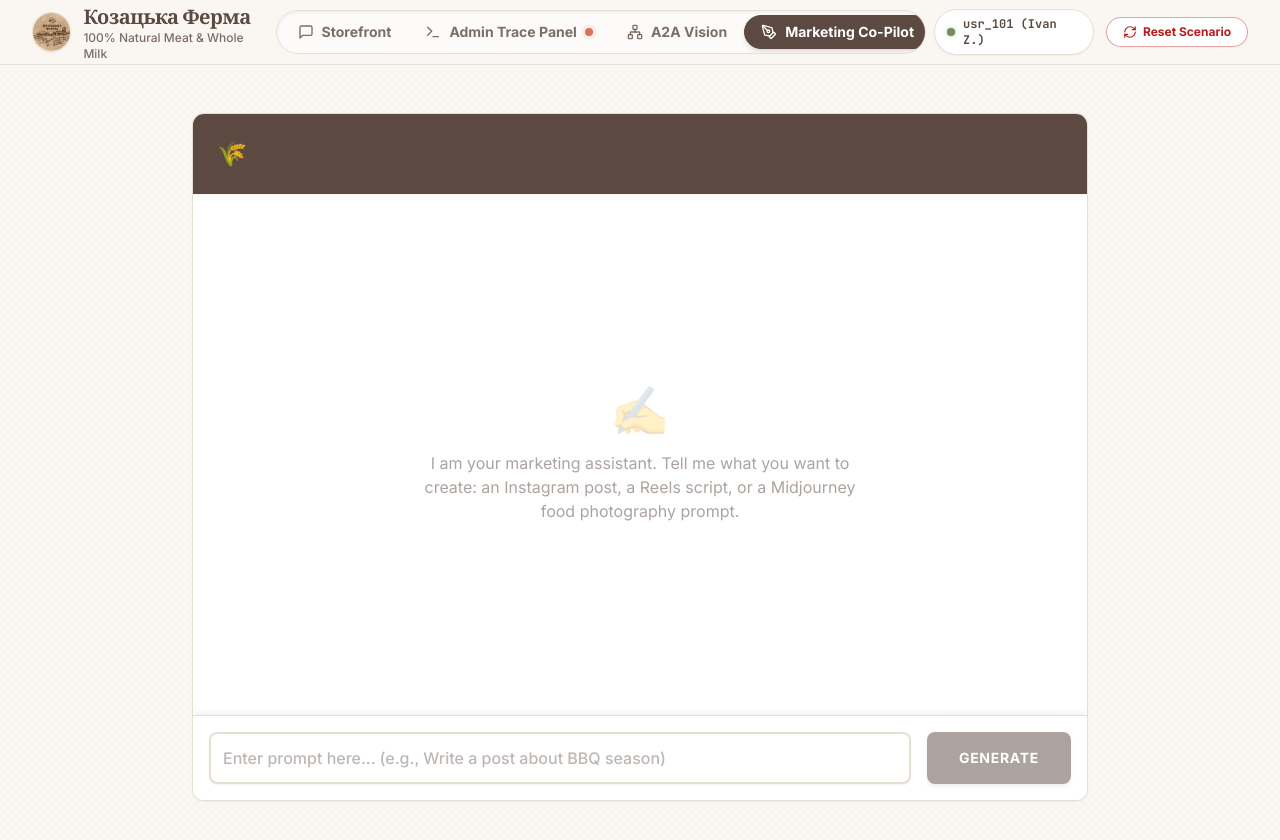
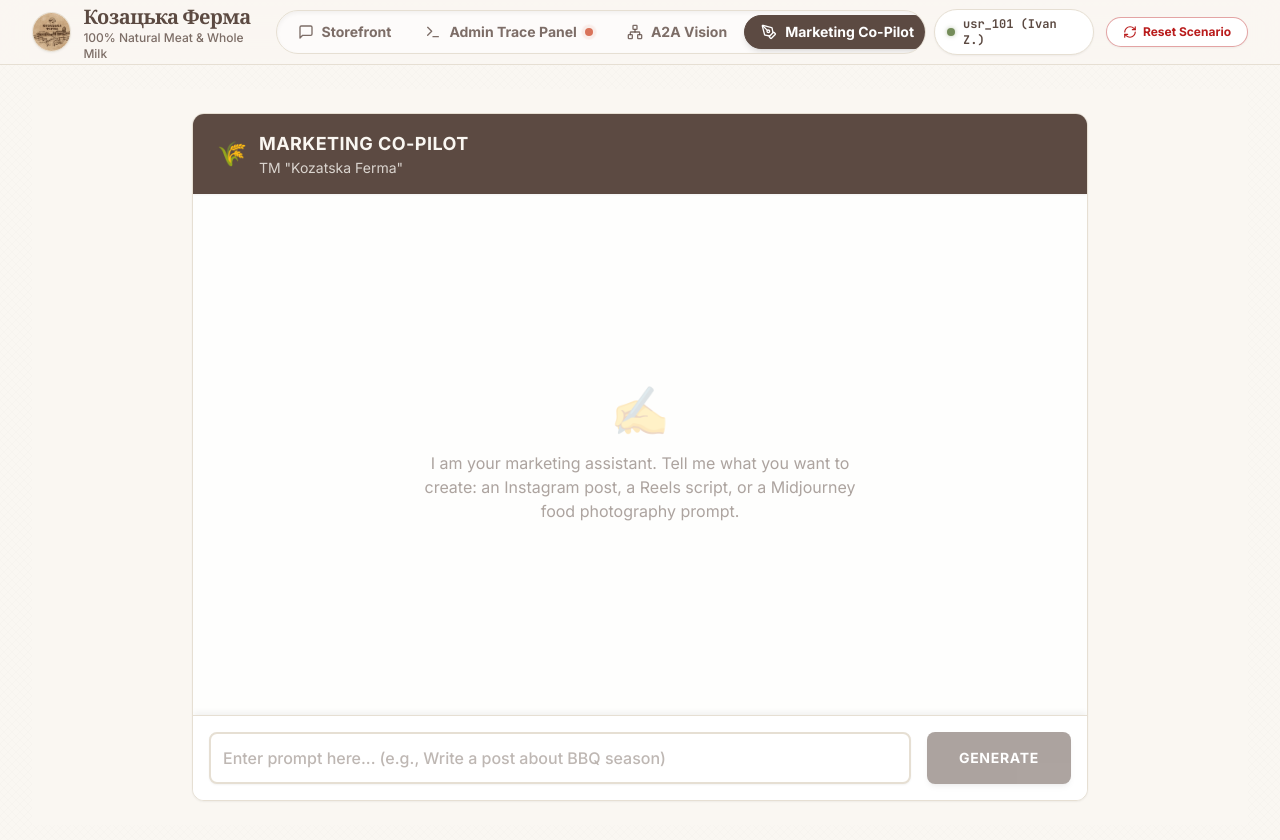
Before and after one commit to mykytaterentiev/kozatska_ferma, a React (Vite) app in the folder frontend/: page / in a window 1280 px wide. Both pictures are taken after a click on the button "Marketing Co-Pilot". Shown: the top 840 px of the page. Built offline with nearby package versions, Linux system fonts and the light colour scheme; a web font is replaced by a local one.

Commit message:
fix(ui): use correct tailwind variable brand-kraft for marketing copilot header

```diff
--- a/frontend/src/components/MarketingCopilot.tsx
+++ b/frontend/src/components/MarketingCopilot.tsx
@@ -49,11 +49,11 @@ export const MarketingCopilot: React.FC = () => {
   };
 
   return (
-    <div className="flex h-[calc(100vh-4rem)] bg-brand-kraftLight text-brand-roasted p-6 font-sans">
+    <div className="flex h-[calc(100vh-4rem)] bg-brand-kraft text-brand-roasted p-6 font-sans">
       <div className="flex flex-col w-full max-w-4xl mx-auto bg-white rounded-xl shadow-sm border border-brand-border overflow-hidden">
 
         {/* Header - Added flex-shrink-0 to prevent flex compression overlap */}
-        <div className="px-6 py-4 bg-brand-roasted text-brand-kraftLight flex items-center gap-3 flex-shrink-0 z-10 shadow-sm relative">
+        <div className="px-6 py-4 bg-brand-roasted text-brand-kraft flex items-center gap-3 flex-shrink-0 z-10 shadow-sm relative">
           <span className="text-2xl">🌾</span>
           <div>
             <h2 className="font-bold text-lg tracking-wide uppercase">Marketing Co-Pilot</h2>
@@ -62,7 +62,7 @@ export const MarketingCopilot: React.FC = () => {
         </div>
 
         {/* Output Area */}
-        <div className="flex-1 p-6 overflow-y-auto bg-brand-kraftLight/20">
+        <div className="flex-1 p-6 overflow-y-auto bg-brand-kraft/20">
           {!response && !loading && (
             <div className="h-full flex flex-col items-center justify-center text-brand-roasted/50 text-center space-y-4">
               <span className="text-5xl opacity-50">✍️</span>
@@ -73,7 +73,7 @@ export const MarketingCopilot: React.FC = () => {
           )}
 
           {response && (
-            <div className="prose prose-stone max-w-none text-brand-roasted prose-headings:text-brand-roasted prose-strong:text-brand-roasted prose-p:leading-relaxed prose-pre:bg-brand-roasted prose-pre:text-brand-kraftLight">
+            <div className="prose prose-stone max-w-none text-brand-roasted prose-headings:text-brand-roasted prose-strong:text-brand-roasted prose-p:leading-relaxed prose-pre:bg-brand-roasted prose-pre:text-brand-kraft">
               <ReactMarkdown>
                 {response}
               </ReactMarkdown>
```
